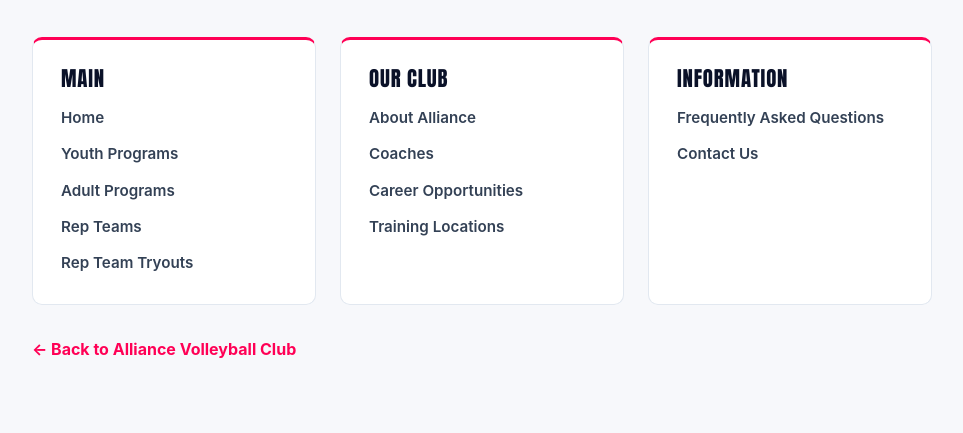
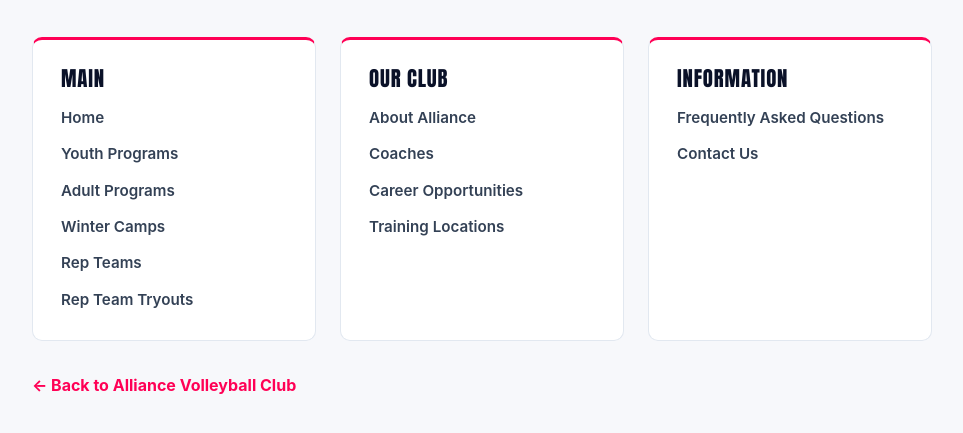
Before and after one commit to konfetka4095-alt/alliance-vbc, a plain HTML site: page sitemap.html in a window 1280 px wide. Shown: the part 249-682 px from the top of the page, without its empty margins (158-1121 px from the left). Drawn offline with Linux system fonts and the light colour scheme.

Commit message:
Add files via upload

```diff
--- a/sitemap.html
+++ b/sitemap.html
@@ -144,6 +144,7 @@
             <a href="./#home">Home</a>
             <a href="./#programs">Youth Programs</a>
             <a href="./#adult-programs">Adult Programs</a>
+            <a href="./#camps">Winter Camps</a>
             <a href="./#rep-teams">Rep Teams</a>
             <a href="./#tryouts">Rep Team Tryouts</a>
           </nav>
```
